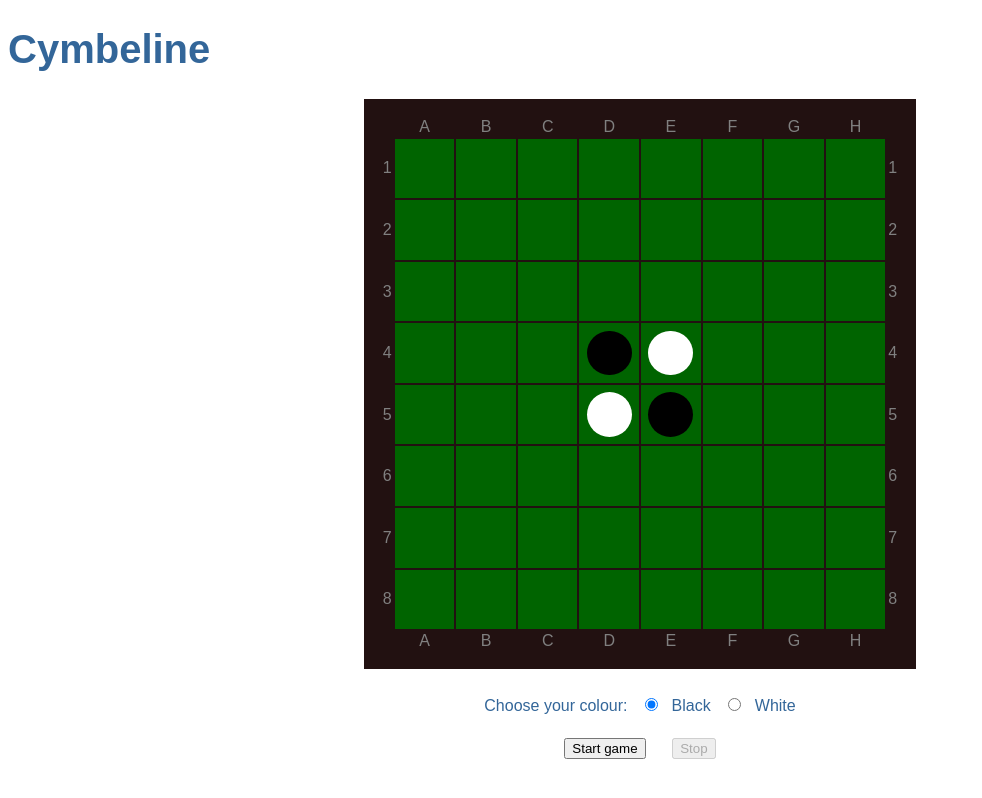
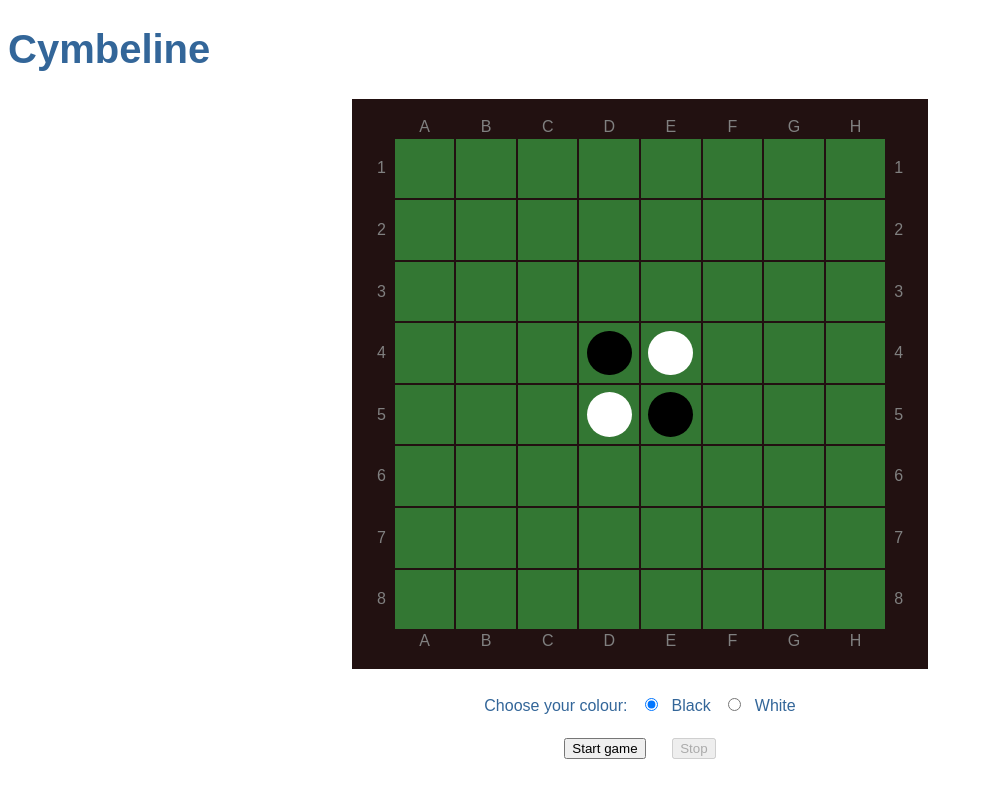
Before and after one commit to petchells/cymbeline-web, an Angular app: page / in a window 1280 px wide. Shown: the whole page, without its empty margins (0-982 px from the left). Built offline with nearby package versions, Linux system fonts and the light colour scheme.

Commit message:
still no end of game/skip moves

```diff
--- a/src/app/app.component.css
+++ b/src/app/app.component.css
@@ -36,5 +36,10 @@ th, td {
 }
 
 .sq {
-    background: darkgreen;
+    background: #373;
 }
+
+.edge {
+    text-align: center;
+    min-width: 1.3em;
+}
--- a/src/app/app.component.html
+++ b/src/app/app.component.html
@@ -13,13 +13,13 @@
         </td>
     </tr>
     <tr *ngFor="let y of [0, 1, 2, 3, 4, 5, 6, 7]">
-        <td>
+        <td class="edge">
             {{ y+1 }}
         </td>
         <td class="sq" *ngFor="let x of [0, 1, 2, 3, 4, 5, 6, 7]">
             <app-sq x="{{x}}" y="{{y}}"></app-sq>
         </td>
-        <td>
+        <td class="edge">
             {{ y+1 }}
         </td>
     </tr>
--- a/src/app/app.component.ts
+++ b/src/app/app.component.ts
@@ -42,19 +42,20 @@ export class AppComponent {
 		if (!this.gameInProgress || this.computerToPlay) {
 			return;
 		}
-		this.computerToPlay = true;
 		if (!GameState.BOARD[x][y]) {
 			GameState.BOARD[x][y] = this.humanColour + 'x';
 		}
+		this.computerToPlay = true;
 		this.boardService.playMove(x, y, this.humanColour).then(
 			(data: MoveResponse) => {
-				this.game.putMovesOnBoard(BoardService.coordToString(x, y), data.turned, this.humanColour);
-				if (data.nextValid) {
+				if (data.turned) {
+					this.game.putMovesOnBoard(BoardService.coordToString(x, y), data.turned, this.humanColour);
 					return setTimeout(() => {
 						this.playComputerMove();
-					}, 3000);
+					}, 2000);
 				} else {
 					this.computerToPlay = false;
+					GameState.BOARD[x][y] = '';
 				}
 			}
 		);
--- a/src/app/square.component.css
+++ b/src/app/square.component.css
@@ -1,8 +1,3 @@
-.edge {
-    text-align: center;
-    color: darkorange;
-}
-
 div.sq {
     margin: .4em;
     padding: 1.4em;
@@ -18,7 +13,7 @@ div.sq {
 
 .sq.bx {
     border: 0;
-    background: darkorange;
+    background: rebeccapurple;
     transition: background 2s;
     opacity: .7;
 }
@@ -26,14 +21,12 @@ div.sq {
 .sq.w {
     border: 0;
     background: white;
-    color: white;
     transition: background 2s;
 }
 
 .sq.wx {
     border: 0;
-    background: lightyellow;
-    color: lightyellow;
+    background: lightgrey;
     transition: background 2s;
     opacity: .7;
 }
```
